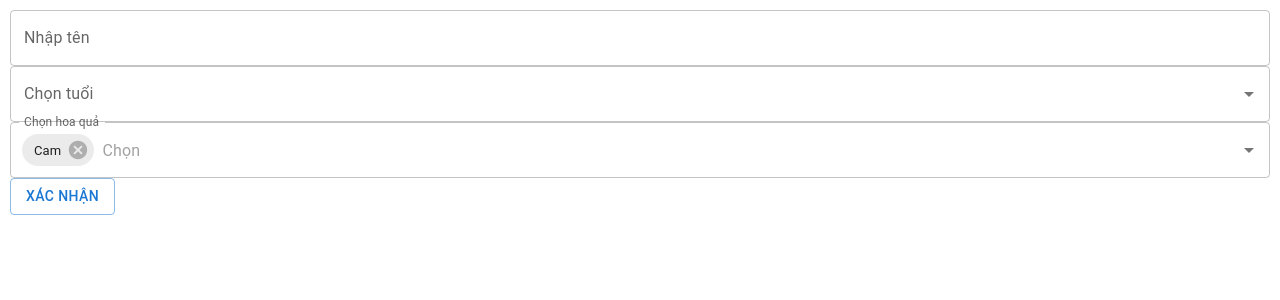
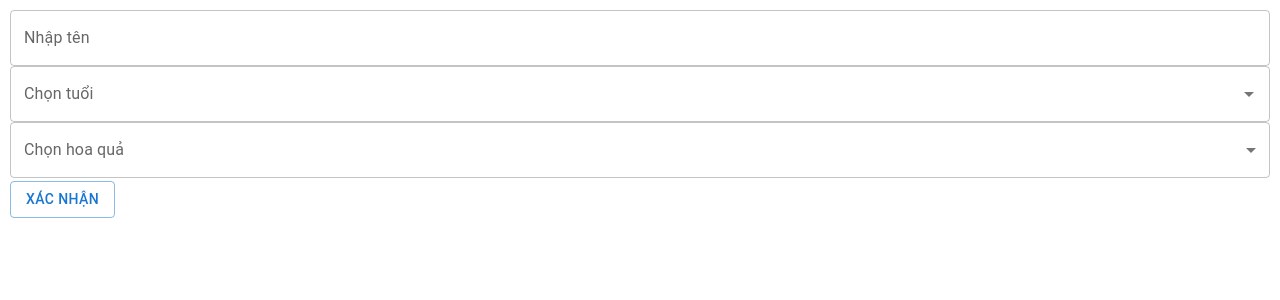
Before and after one commit to huyvu23/custom-field-react-hook-form, a React (Vite) app: page / in a window 1280 px wide. Shown: the top 300 px of the page. Built offline with nearby package versions, Linux system fonts and the light colour scheme.

Commit message:
feat: make select custom with react hook form

```diff
--- a/src/App.tsx
+++ b/src/App.tsx
@@ -1,6 +1,7 @@
 import TextFieldCustom from "./components/RHF/TextFieldCustom";
 import AutoCompleteFieldCustom from "./components/RHF/AutoCompleteFieldCustom";
 import FormWrapper from "./components/RHF/FormWrapper";
+import SelectFieldCustom from "./components/RHF/SelectFieldCustom";
 import { useForm } from "react-hook-form";
 import Button from "@mui/material/Button";
 function App() {
@@ -8,7 +9,8 @@ function App() {
     defaultValues: {
       name: "",
       age: null,
-      fruits: ["orange"],
+      fruits: [],
+      // fruits: ["orange"],
     },
   });
   return (
@@ -39,8 +41,19 @@ function App() {
             ]}
             placeholder="Chọn"
           />
-          <AutoCompleteFieldCustom
+          {/* <AutoCompleteFieldCustom
             multiple={true as any}
+            nameField="fruits"
+            label="Chọn hoa quả"
+            options={[
+              { value: "orange", label: "Cam" },
+              { value: "apple", label: "Táo" },
+              { value: "Banana", label: "Chuối" },
+            ]}
+            placeholder="Chọn"
+          /> */}
+          <SelectFieldCustom
+            multiple={true}
             nameField="fruits"
             label="Chọn hoa quả"
             options={[
--- /dev/null
+++ b/src/components/RHF/SelectFieldCustom/index.tsx
@@ -0,0 +1,54 @@
+import FormControl from "@mui/material/FormControl";
+import { InputLabel, MenuItem, Select } from "@mui/material";
+import { useFormContext, Controller } from "react-hook-form";
+import { SelectProps } from "@mui/material";
+import FormHelperText from "@mui/material/FormHelperText";
+
+interface SelectFieldCustomProps extends SelectProps {
+  label: string;
+  nameField: string;
+  options: { value: string; label: string }[];
+}
+
+const SelectFieldCustom = ({
+  label,
+  nameField,
+  options,
+  ...rest
+}: SelectFieldCustomProps) => {
+  const { control } = useFormContext();
+  return (
+    <>
+      <FormControl fullWidth>
+        <Controller
+          name={nameField}
+          control={control}
+          render={({ field: { value, onChange }, fieldState: { error } }) => {
+            return (
+              <>
+                <InputLabel id="demo-simple-select-label">{label}</InputLabel>
+                <Select
+                  {...rest}
+                  labelId="demo-simple-select-label"
+                  id="demo-simple-select"
+                  value={value}
+                  label="label"
+                  onChange={onChange}
+                >
+                  {options.map((item) => {
+                    return <MenuItem value={item.value}>{item.label}</MenuItem>;
+                  })}
+                </Select>
+                <FormHelperText error={!!error}>
+                  {error ? error.message : null}
+                </FormHelperText>
+              </>
+            );
+          }}
+        />
+      </FormControl>
+    </>
+  );
+};
+
+export default SelectFieldCustom;
```
